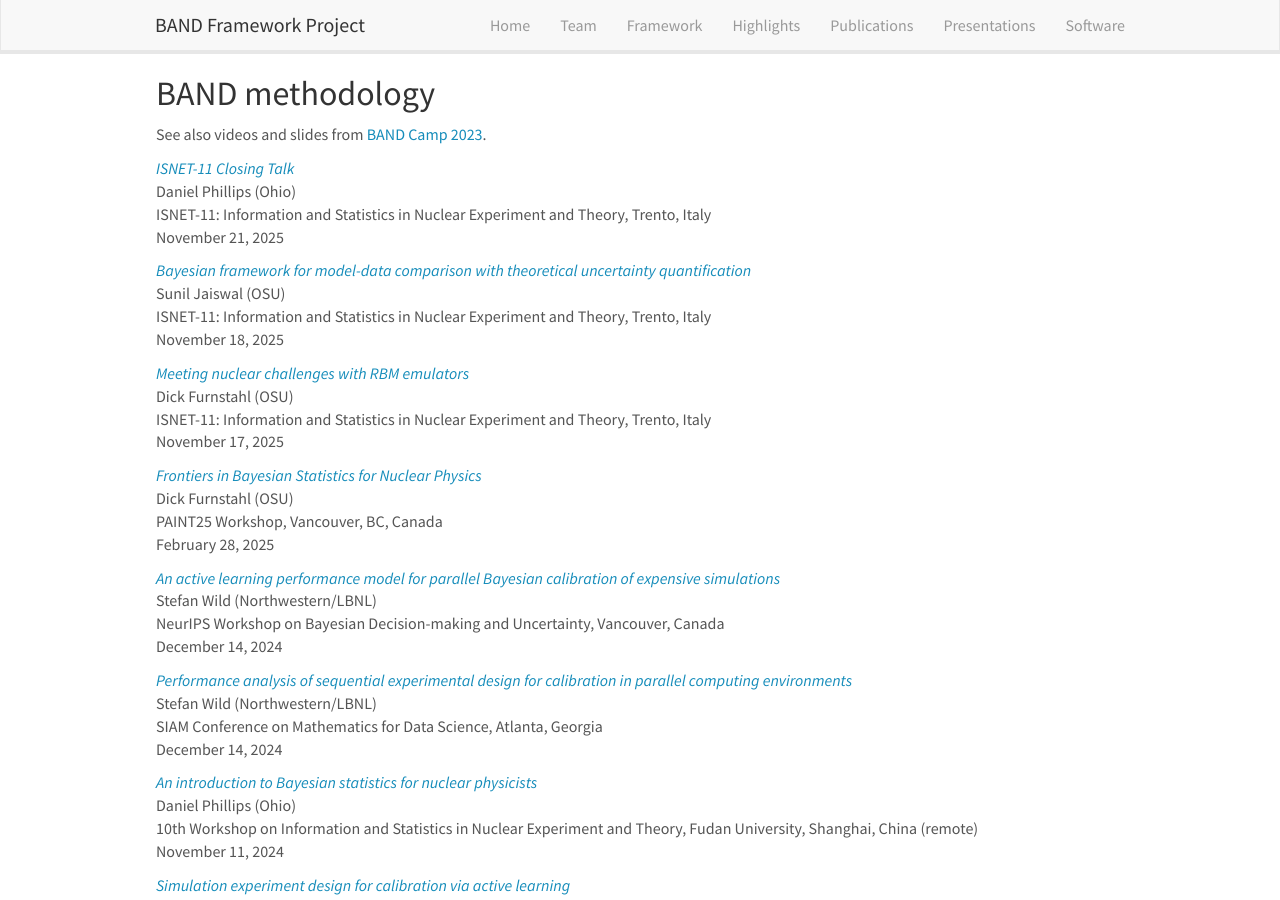
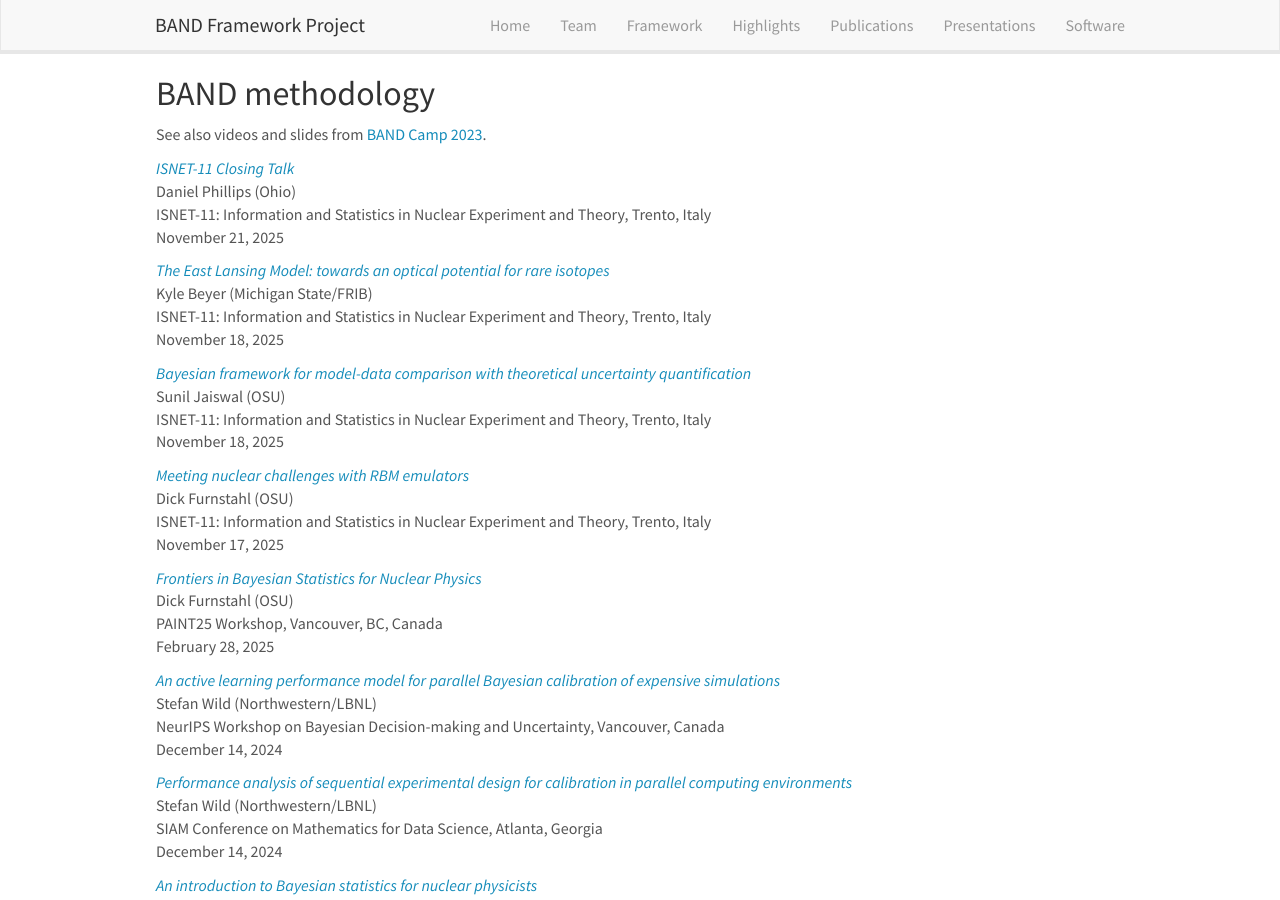
Before and after one commit to bandframework/bandframework.github.io, a Jekyll site: the page built from _pages/presentations.md, in a window 1280 px wide and 900 px high, scrolled down 1201 px. Built offline with Jekyll 4.4.1, drawn with Linux system fonts in a browser that asks for light colours; nearby versions of some CDN libraries.

Commit message:
Add k beyer isnet-11 talk

```diff
--- a/_data/presentations.yml
+++ b/_data/presentations.yml
@@ -51,6 +51,19 @@
     url: https://indico.ectstar.eu/event/247/contributions/6602/attachments/4109/5957/Semposki_ISNET_11.pdf
   highlight: 0
   type: physics
+  news2:
+
+- title: "The East Lansing Model: towards an optical potential for rare isotopes"
+  image:
+  location: >
+    ISNET-11: Information and Statistics in Nuclear Experiment and Theory, Trento, Italy
+  date: >
+    November 18, 2025
+  presenter: Kyle Beyer (Michigan State/FRIB)
+  link:
+    url: https://indico.ectstar.eu/event/247/contributions/6580/attachments/4091/5944/beyerk_isnet_25-1.pdf
+  highlight: 0
+  type: methodology
   news2:
 
 - title: "Bayesian framework for model-data comparison with theoretical uncertainty quantification"
```
